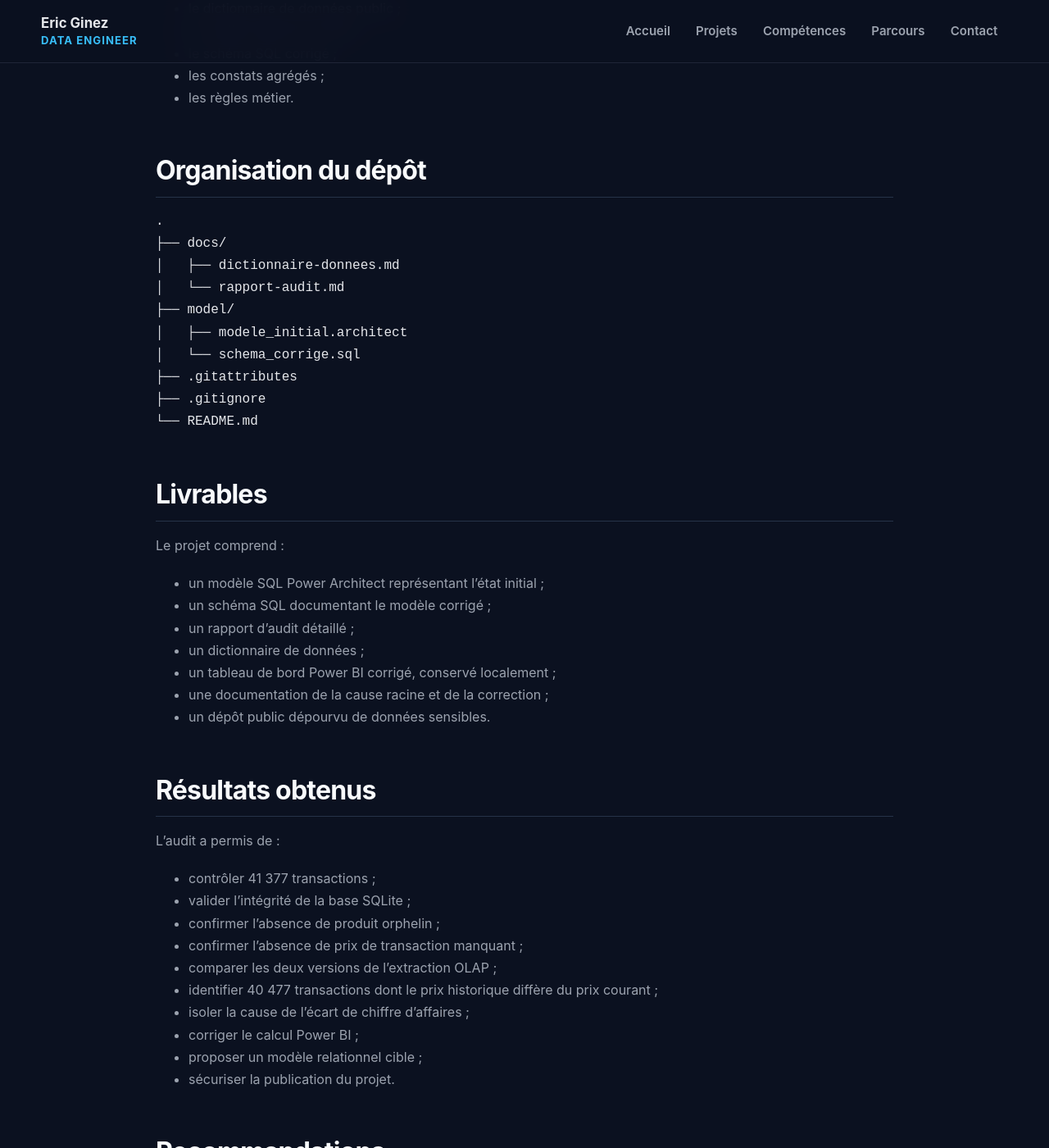
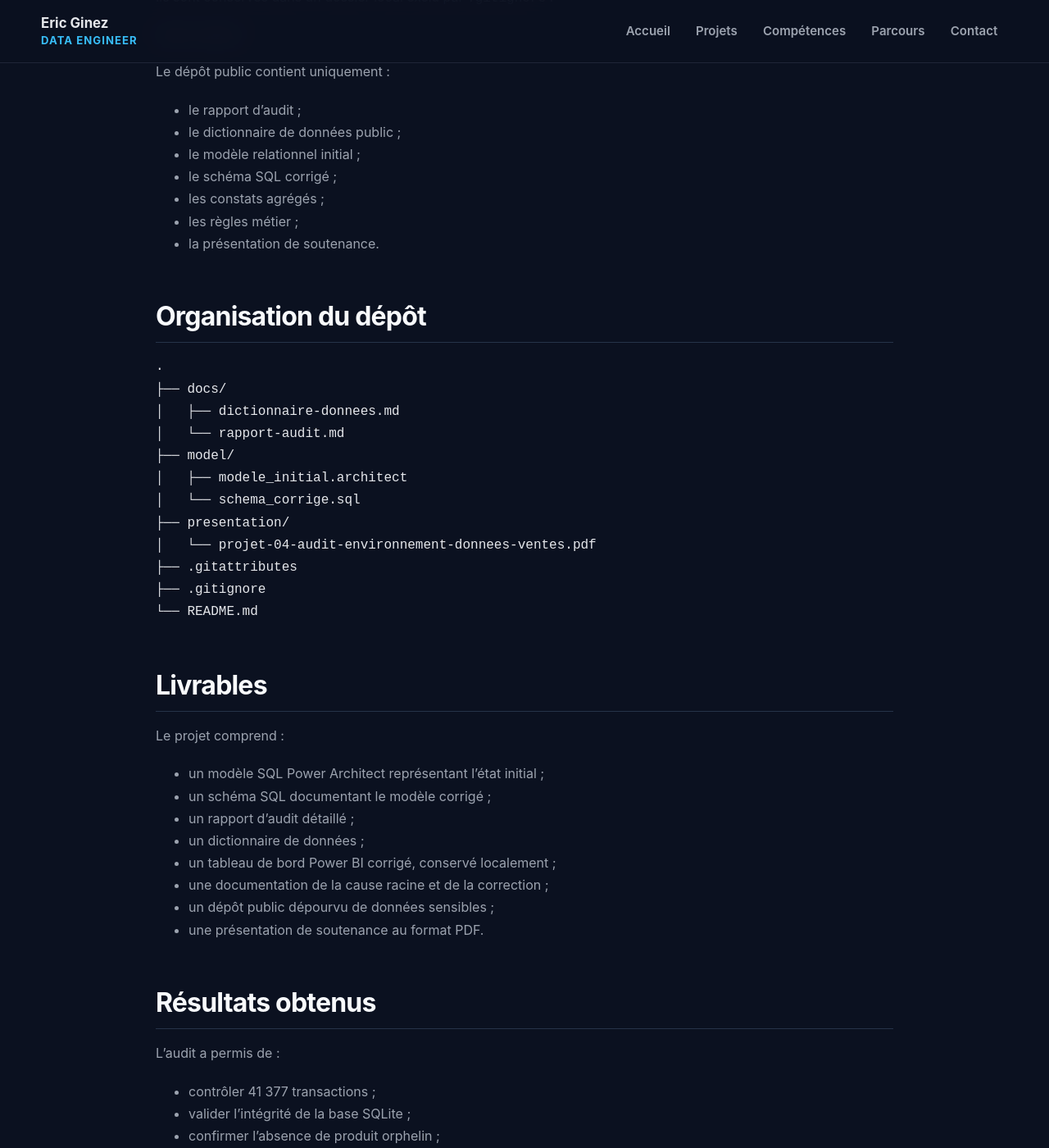
Before and after one commit to ericginez/ericginez.github.io, a Jekyll site: the page built from _projects/projet-04.md, in a window 1280 px wide and 1400 px high, scrolled down 7780 px. Shown: the whole window at 82% size. Built offline with Jekyll 4.4.1, drawn with Linux system fonts in a browser that asks for light colours; some of the changed text lies outside the part shown.

Commit message:
docs: actualise le projet 4 dans le portfolio

```diff
--- a/_projects/projet-04.md
+++ b/_projects/projet-04.md
@@ -55,6 +55,10 @@ et celui calculé par l’ERP.
 
 L’objectif du projet était d’identifier la cause de cet écart, de contrôler la
 cohérence de l’environnement de données et de proposer un modèle corrigé.
+
+## Présentation
+
+- [Consulter la présentation de soutenance au format PDF](https://github.com/ericginez/sales-data-environment-audit/blob/main/presentation/projet-04-audit-environnement-donnees-ventes.pdf)
 
 ## Objectifs
 
@@ -336,7 +340,8 @@ Le dépôt public contient uniquement :
 - le modèle relationnel initial ;
 - le schéma SQL corrigé ;
 - les constats agrégés ;
-- les règles métier.
+- les règles métier ;
+- la présentation de soutenance.
 
 ## Organisation du dépôt
 
@@ -348,6 +353,8 @@ Le dépôt public contient uniquement :
 ├── model/
 │   ├── modele_initial.architect
 │   └── schema_corrige.sql
+├── presentation/
+│   └── projet-04-audit-environnement-donnees-ventes.pdf
 ├── .gitattributes
 ├── .gitignore
 └── README.md
@@ -363,7 +370,8 @@ Le projet comprend :
 - un dictionnaire de données ;
 - un tableau de bord Power BI corrigé, conservé localement ;
 - une documentation de la cause racine et de la correction ;
-- un dépôt public dépourvu de données sensibles.
+- un dépôt public dépourvu de données sensibles ;
+- une présentation de soutenance au format PDF.
 
 ## Résultats obtenus
 
```
